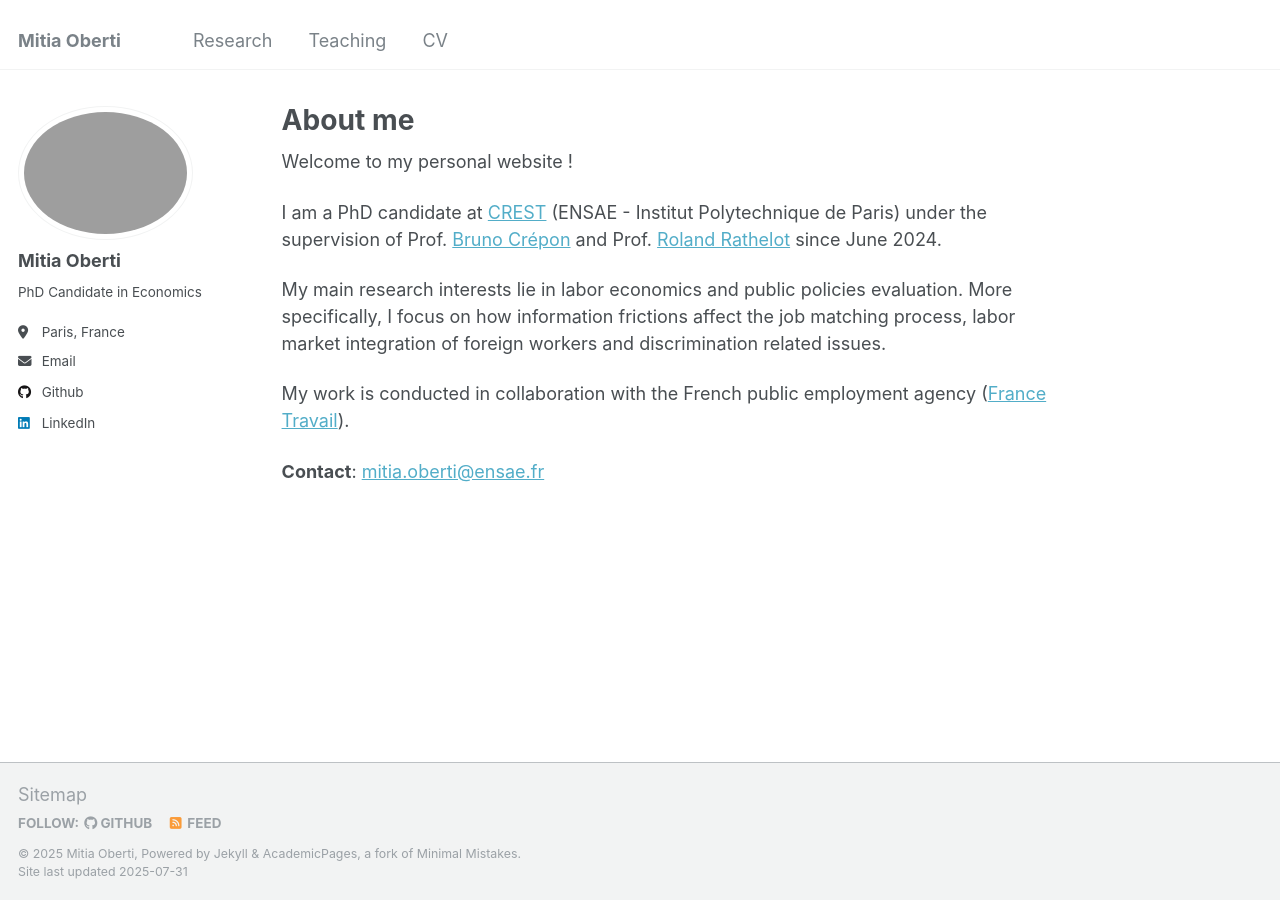
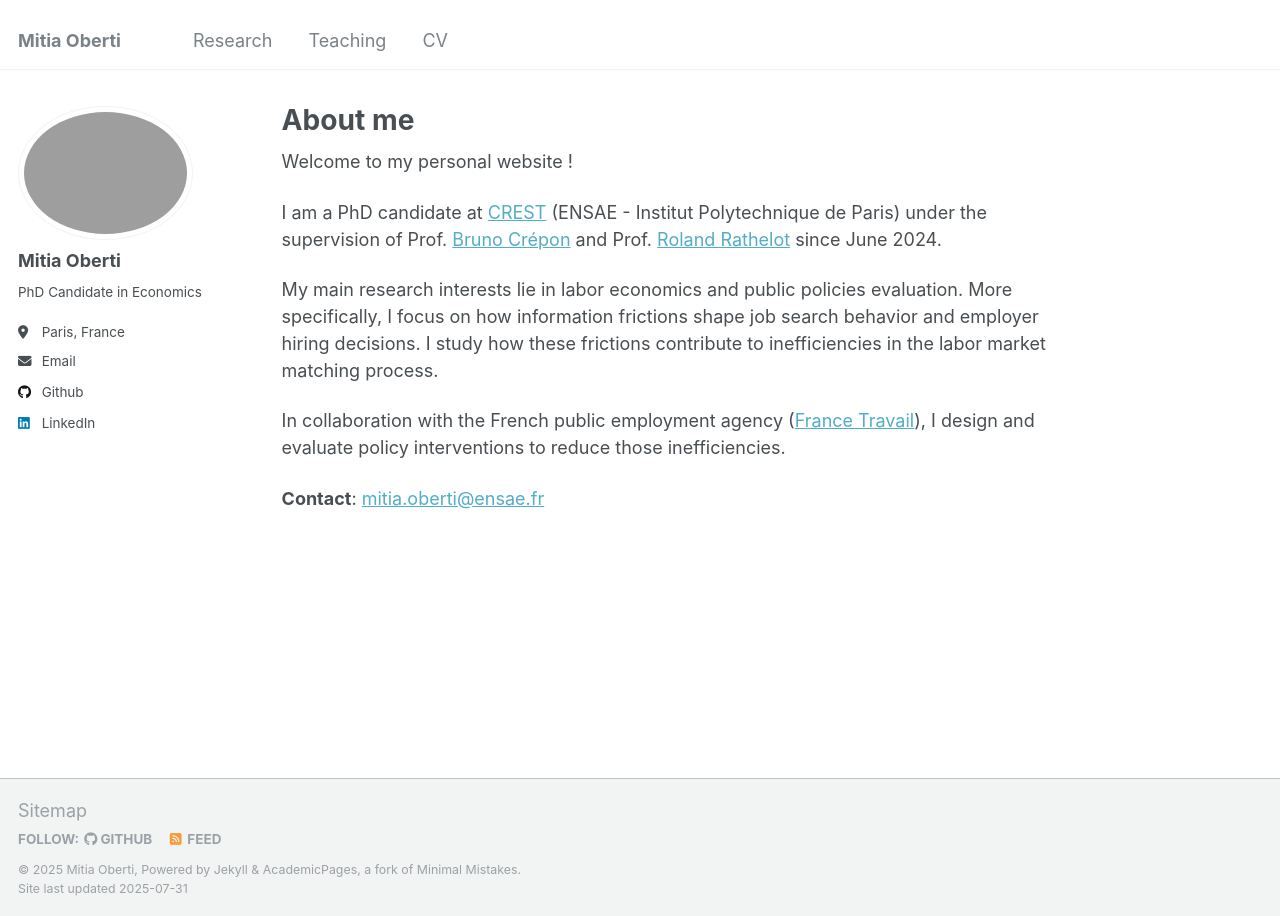
Before and after one commit to mitiaobt/mitiaobt.github.io, a Jekyll site: the page built from _pages/about.md, in a window 1280 px wide. Built offline with Jekyll 4.4.1, drawn with Linux system fonts in a browser that asks for light colours.

Commit message:
Update about.md

```diff
--- a/_pages/about.md
+++ b/_pages/about.md
@@ -11,8 +11,8 @@ Welcome to my personal website !
 
 I am a PhD candidate at [CREST](https://crest.science/) (ENSAE - Institut Polytechnique de Paris) under the supervision of Prof. [Bruno Crépon](https://sites.google.com/site/brunocrepon/) and Prof. [Roland Rathelot](http://rolandrathelot.com/) since June 2024.
 
-My main research interests lie in labor economics and public policies evaluation. More specifically, I focus on how information frictions affect the job matching process, labor market integration of foreign workers and discrimination related issues.
+My main research interests lie in labor economics and public policies evaluation. More specifically, I focus on how information frictions shape job search behavior and employer hiring decisions. I study how these frictions contribute to inefficiencies in the labor market matching process.
 
-My work is conducted in collaboration with the French public employment agency ([France Travail](https://www.francetravail.fr/accueil/)).
+In collaboration with the French public employment agency ([France Travail](https://www.francetravail.fr/accueil/)), I design and evaluate policy interventions to reduce those inefficiencies.
 
 **Contact**: [mitia.oberti@ensae.fr](mailto:mitia.oberti@ensae.fr)
```
